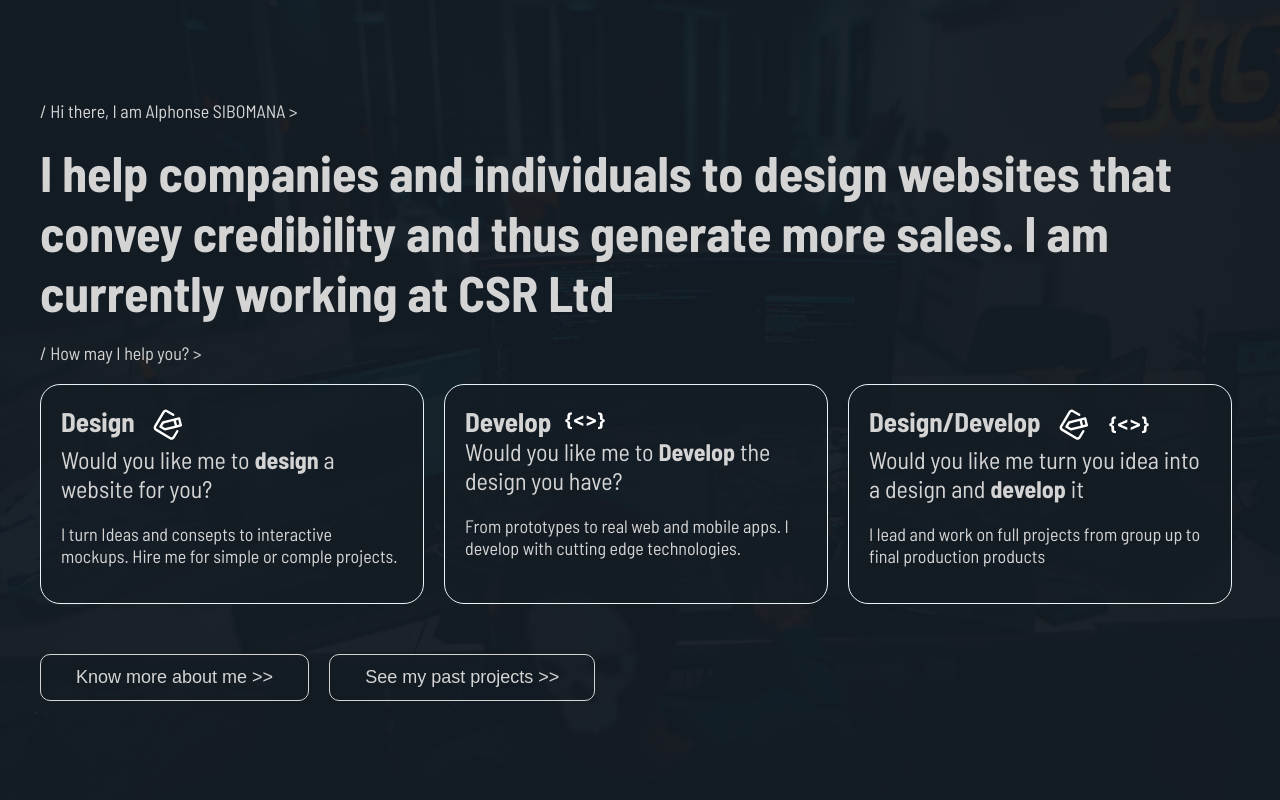
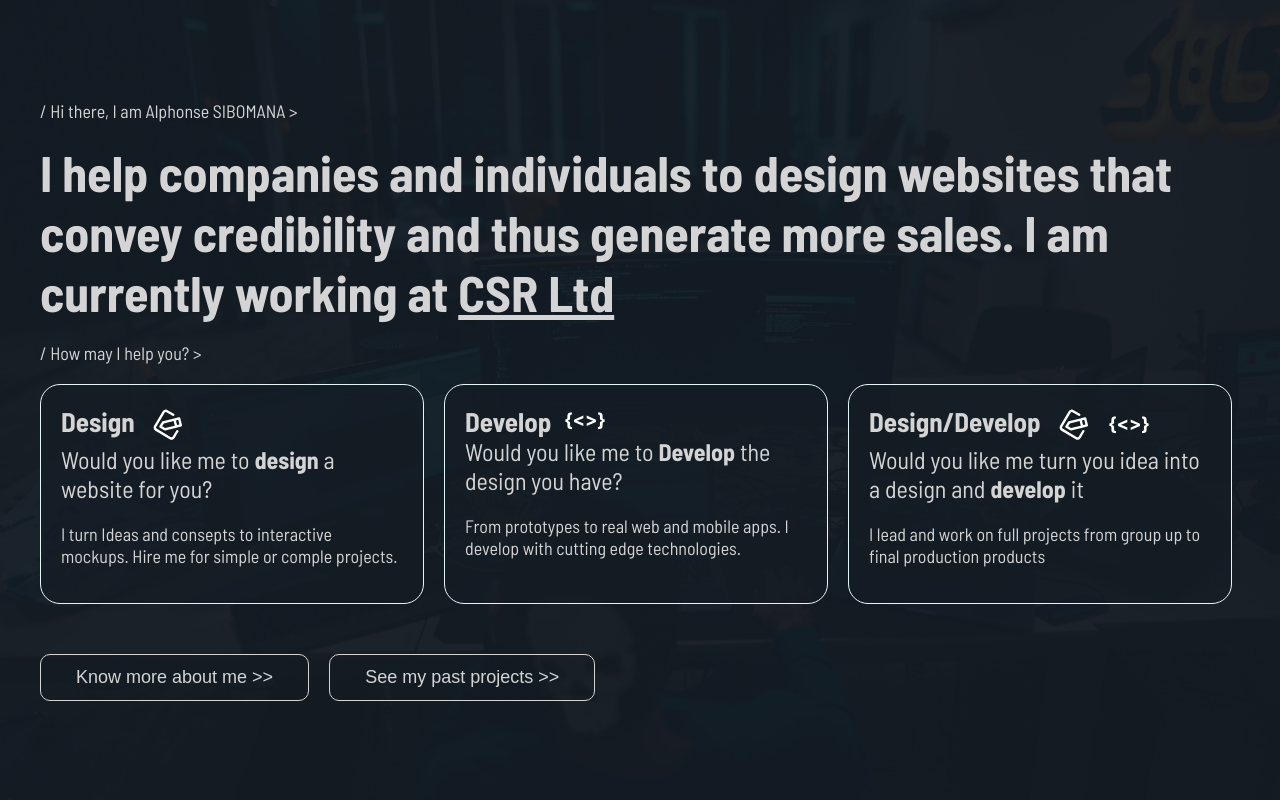
Before and after one commit to siboalpha/alphonselive, a Django app: page / in a window 1280 px wide. Run offline with Django 4.2, Linux system fonts and the light colour scheme; data that the repository does not hold is empty.

Commit message:
Update main.css

```diff
--- a/website/static/css/main.css
+++ b/website/static/css/main.css
@@ -96,7 +96,9 @@ input[type=submit] {
 img {
   width: 100%;
 }
-
+.my-work {
+  text-decoration: underline;
+}
 .btn-special {
   border: 0;
   border-bottom: 1px solid rgb(212, 212, 212);
```
